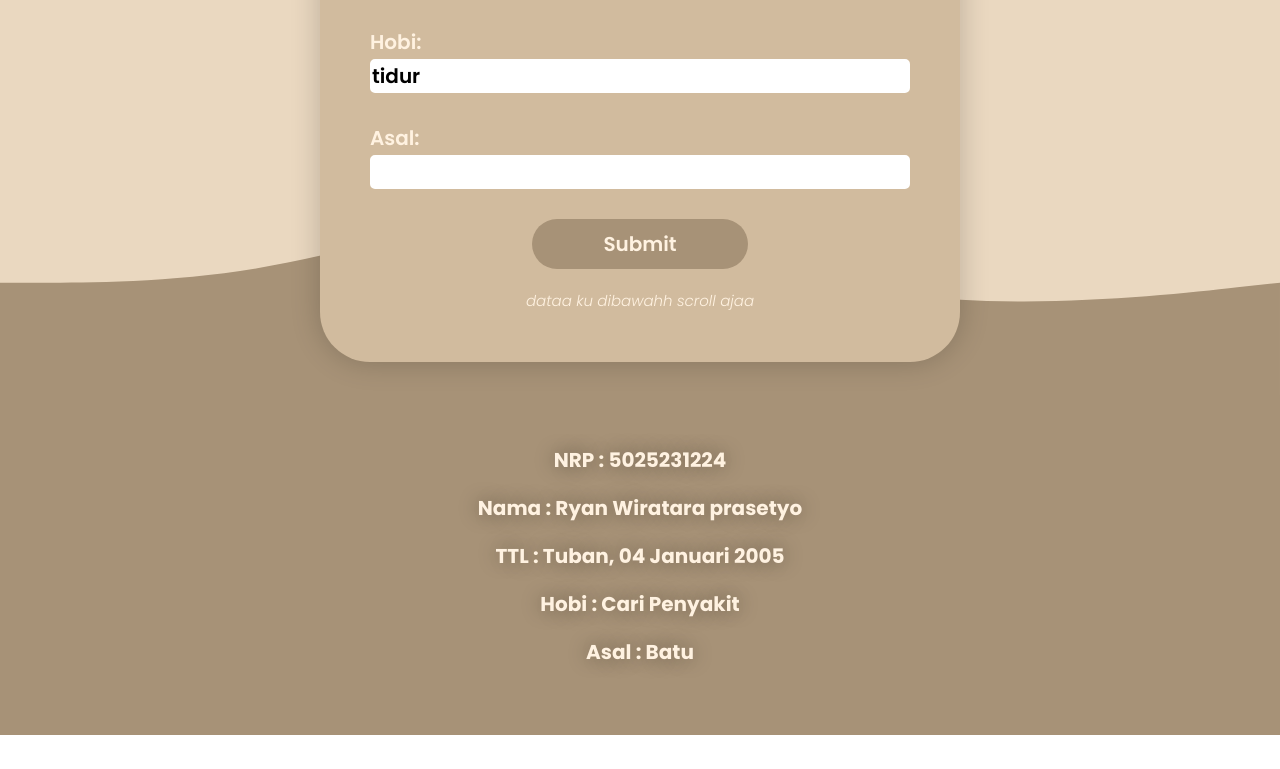
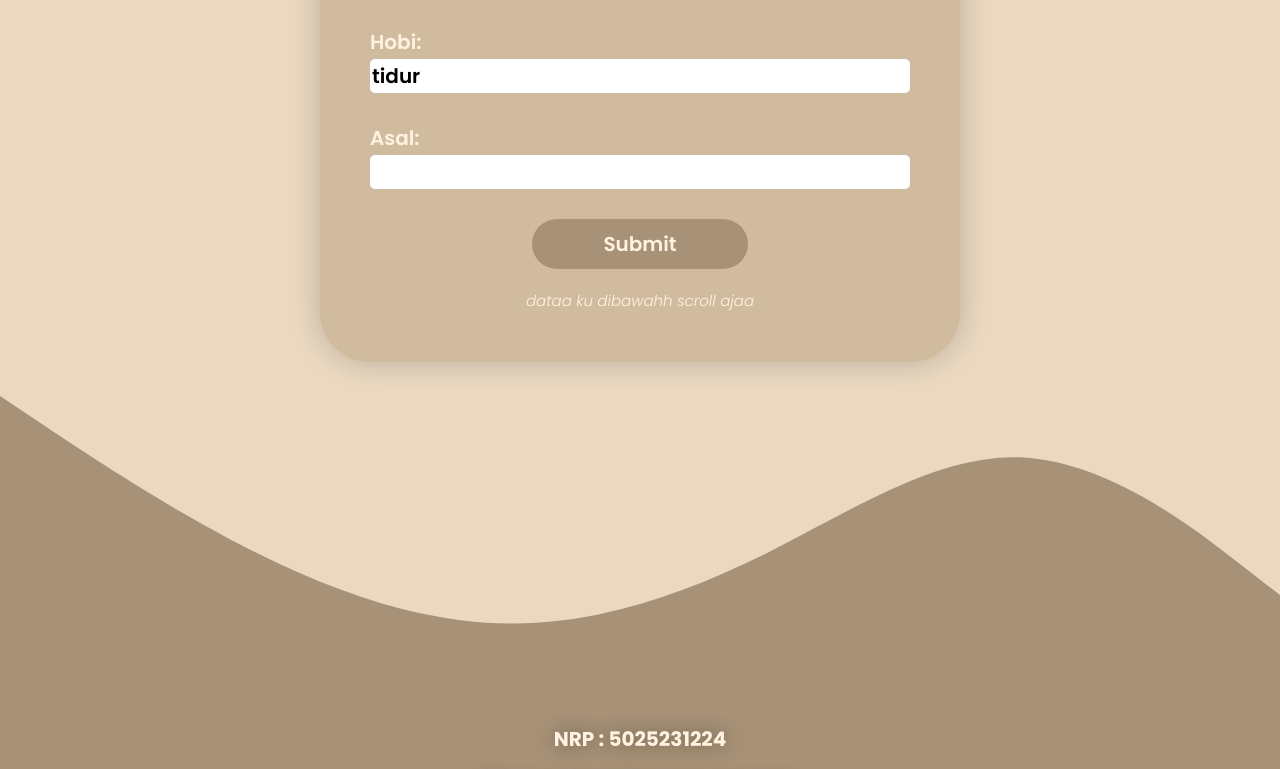
Before and after one commit to wepeee/submission-form, a plain HTML site: page index.html in a window 1280 px wide. Shown: the part 404-1173 px from the top of the page. Before the commit the page ends 1139 px from the top, so only its background shows below. Drawn offline with Linux system fonts and the light colour scheme.

Commit message:
fix wave

```diff
--- a/index.html
+++ b/index.html
@@ -50,15 +50,17 @@
           </div>
         </div>
       </div>
+    </main>
 
+    <div class="wave">
       <svg xmlns="http://www.w3.org/2000/svg" viewBox="0 0 1440 320">
         <path
           fill="#a79277"
           fill-opacity="1"
-          d="M0,192L48,192C96,192,192,192,288,176C384,160,480,128,576,128C672,128,768,160,864,181.3C960,203,1056,213,1152,213.3C1248,213,1344,203,1392,197.3L1440,192L1440,320L1392,320C1344,320,1248,320,1152,320C1056,320,960,320,864,320C768,320,672,320,576,320C480,320,384,320,288,320C192,320,96,320,48,320L0,320Z"
+          d="M0,0L48,32C96,64,192,128,288,176C384,224,480,256,576,256C672,256,768,224,864,176C960,128,1056,64,1152,69.3C1248,75,1344,149,1392,186.7L1440,224L1440,320L1392,320C1344,320,1248,320,1152,320C1056,320,960,320,864,320C768,320,672,320,576,320C480,320,384,320,288,320C192,320,96,320,48,320L0,320Z"
         ></path>
       </svg>
-    </main>
+    </div>
 
     <section>
       <h1>NRP : 5025231224</h1>
--- a/style.css
+++ b/style.css
@@ -32,13 +32,10 @@ main {
   display: flex;
   justify-content: center;
   flex-direction: row;
-  position: relative;
-  z-index: -2;
 }
 
 .container {
   width: 50%;
-  height: 100vh;
   display: flex;
   justify-content: center;
   flex-direction: column;
@@ -116,11 +113,9 @@ main p {
   font-size: 15px;
 }
 
-svg {
-  width: 100%;
-  position: absolute;
-  bottom: 0;
-  z-index: -1;
+.wave {
+  background-color: #ead8c0;
+  margin-bottom: -10px;
 }
 
 @media only screen and (max-width: 600px) {
```
